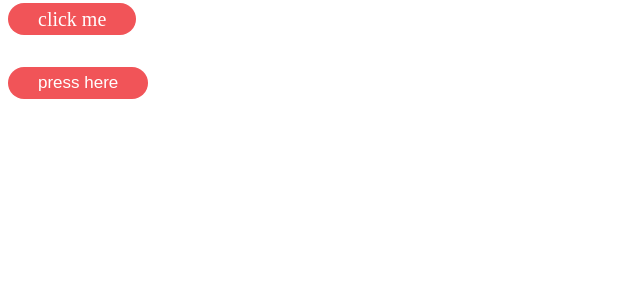
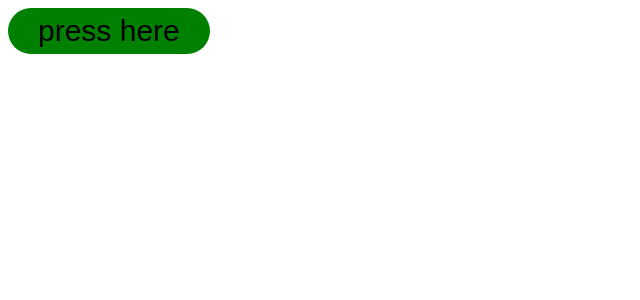
Before and after one commit to MalekBEKRI97/library, a Vue app: page / in a window 1280 px wide. Shown: the top 300 px of the page, without its empty margins (0-640 px from the left). Built offline with nearby package versions, Linux system fonts and the light colour scheme.

Commit message:
add color, size and toLink props to button component then create a simple pressed animation

```diff
--- a/src/components/Button.vue
+++ b/src/components/Button.vue
@@ -1,21 +1,34 @@
 <template>
   <div class="button">
-    <button class="without-link">
+    <button class="btn" :style="cssProp" @click="goTo">
       <slot></slot>
-    </button>
+    </button >
+
   </div>
 </template>
 
 <script>
 export default {
+  props: ['size', 'color', 'backColor', 'toLink'],
   name: 'Button',
+  computed: {
+    cssProp() {
+      return `font-size: ${this.size}px;color: ${this.color};background-color: ${this.backColor};`;
+    },
+  },
+  methods: {
+    goTo() {
+      window.location.href = this.toLink;
+      return window.location.href;
+    },
+  },
 };
+
 </script>
 
 <!-- Add "scoped" attribute to limit CSS to this component only -->
 <style scoped>
-.without-link {
-
+.btn {
   outline: none;
   border: none;
   box-sizing: border-box;
@@ -26,4 +39,7 @@ export default {
   color: white;
   cursor: pointer;
 }
+.btn:active {
+  transform: scale(0.95,0.95);
+}
 </style>
--- a/src/components/ButtonWithLink.vue
+++ /dev/null
@@ -1,24 +0,0 @@
-<template>
-  <div class="button">
-    <a class="with-link">{{ btnTexte }}</a>
-  </div>
-</template>
-
-<script>
-export default {
-  props: ['btnTexte'],
-  name: 'ButtonWithLink',
-};
-</script>
-
-<!-- Add "scoped" attribute to limit CSS to this component only -->
-<style scoped>
-.with-link {
-  background-color: #f15458;
-  font-size: 20px;
-  padding: 5px 30px;
-  border-radius: 50px;
-  color: white;
-  cursor: pointer;
-}
-</style>
--- a/src/views/Home.vue
+++ b/src/views/Home.vue
@@ -1,17 +1,12 @@
 <template>
   <div class="home">
-    <ButtonWithLink :btnTexte="btnTexte" />
-    <br>
-    <br>
-    <Button>press here</Button>
-
+    <Button size="30" color="black" backColor="green" toLink="http://www.google.com">press here</Button>
   </div>
 </template>
 
 <script>
 // @ is an alias to /src
 import Button from '@/components/Button.vue';
-import ButtonWithLink from '@/components/ButtonWithLink.vue';
 
 export default {
   data() {
@@ -22,7 +17,6 @@ export default {
   name: 'Home',
   components: {
     Button,
-    ButtonWithLink,
   },
 };
 </script>
```
